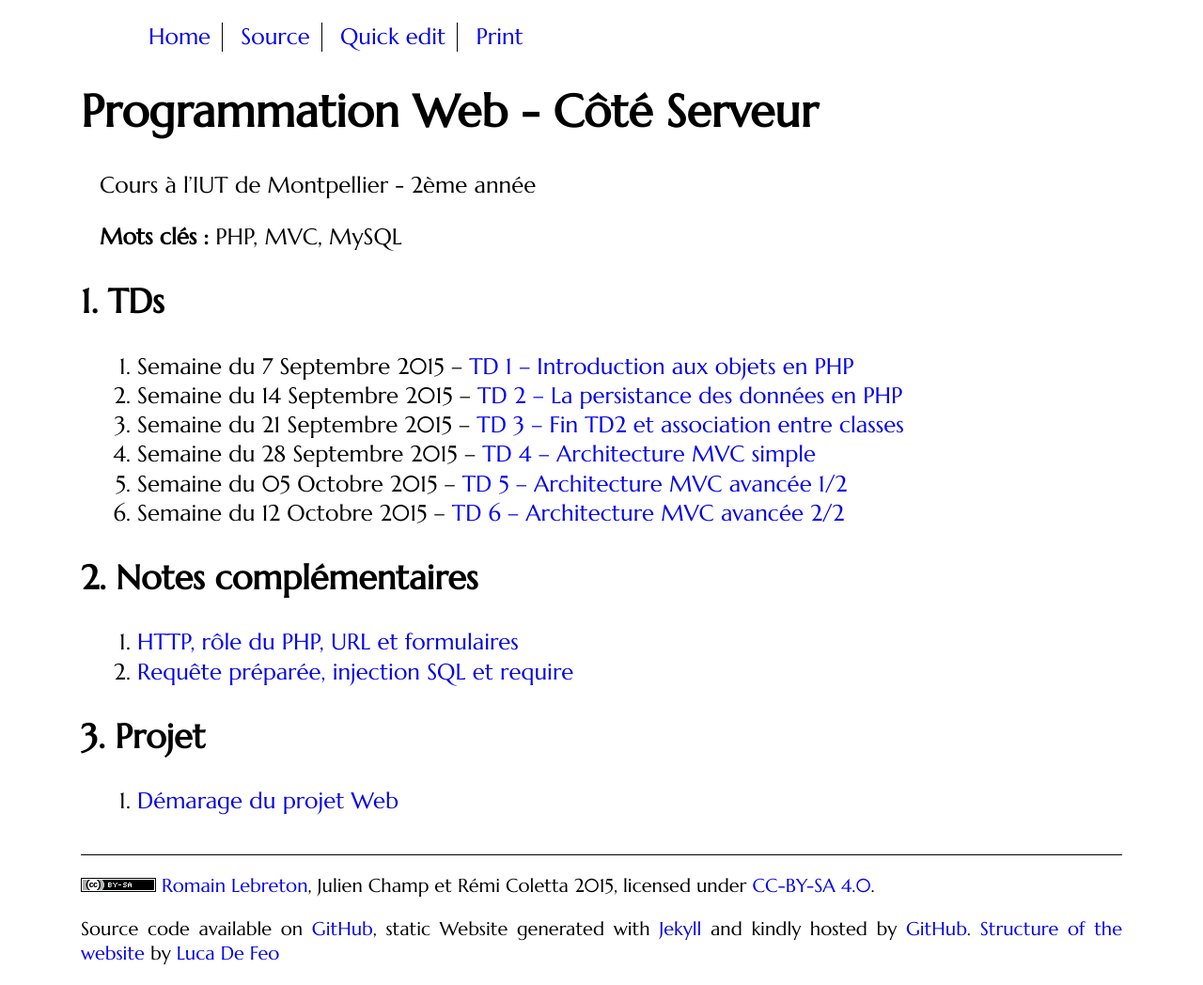
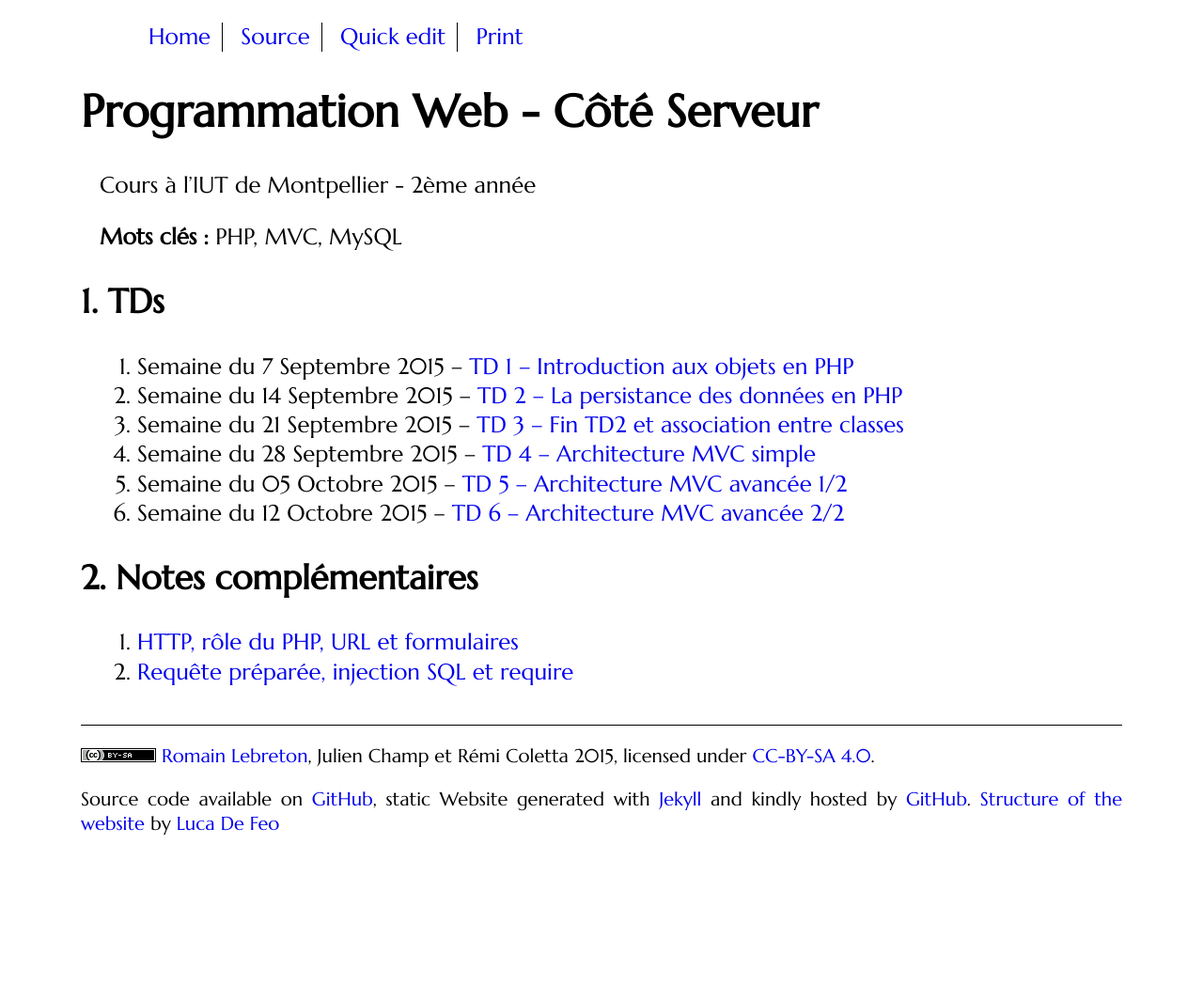
Before and after one commit to romainlebreton/R3.01-DeveloppementWeb, a Jekyll site: the page built from index.md, in a window 1280 px wide. Shown: the whole page at 94% size. Built offline with Jekyll 4.4.1, drawn with Linux system fonts in a browser that asks for light colours; some web fonts are replaced; after the commit the page ends 910 px from its top, so only the background shows below that.

Commit message:
Update index.md

```diff
--- a/index.md
+++ b/index.md
@@ -23,8 +23,3 @@ Cours à l'IUT de Montpellier - 2ème année
 
 1. [HTTP, rôle du PHP, URL et formulaires]({{site.baseurl}}/assets/tut1-complement.html)
 2. [Requête préparée, injection SQL et require]({{site.baseurl}}/assets/tut2-complement.html)
-
-
-## Projet
-
-1. [Démarage du projet Web]({{site.baseurl}}/projet.html)
```
